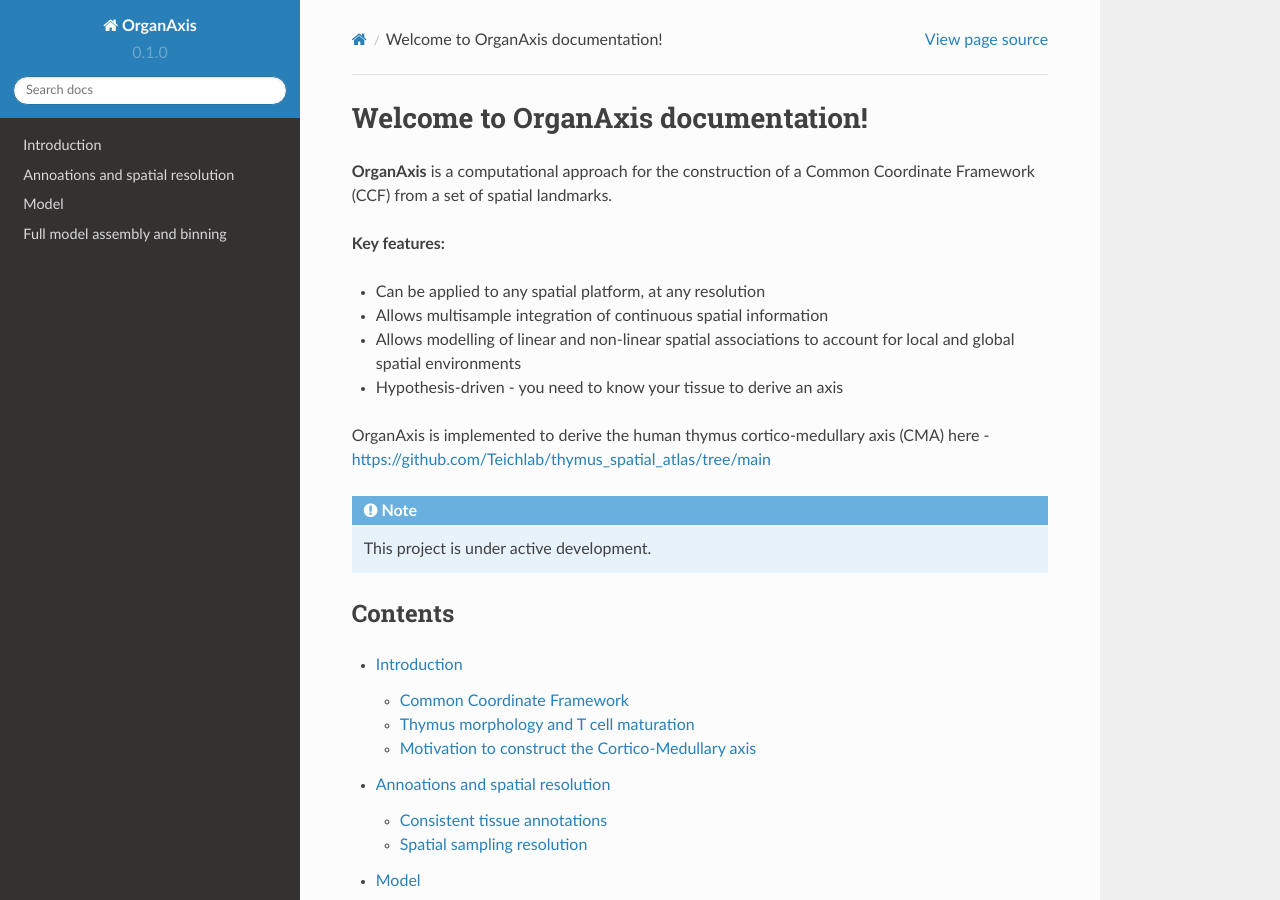
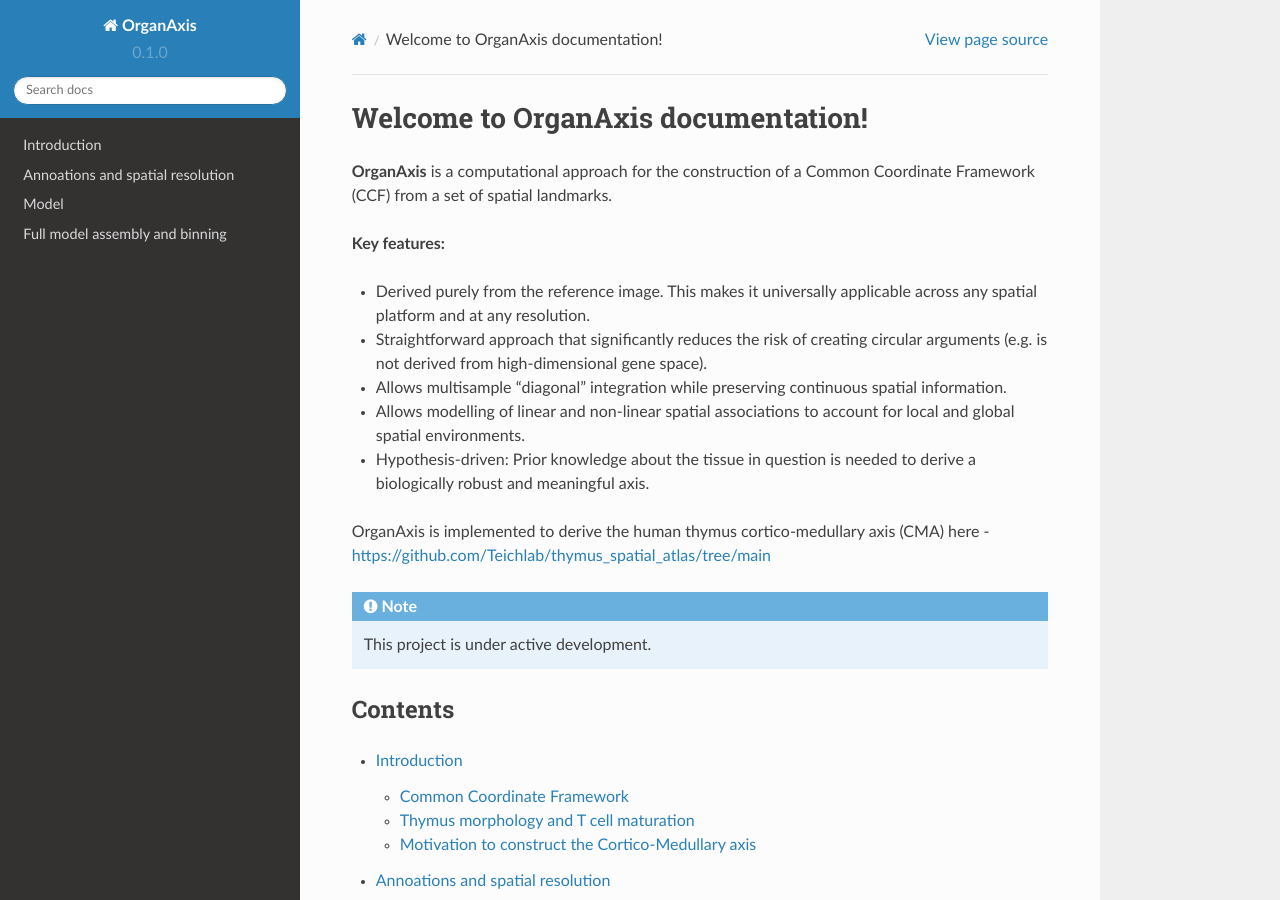
Before and after one commit to nadavyayon/organ_axis_tutorial, a Sphinx documentation site: the page built from docs/source/index.rst, in a window 1280 px wide and 900 px high. Built offline with Sphinx 7.4.7 and the Read the Docs theme 2.0.0, drawn with Linux system fonts in a browser that asks for light colours.

Commit message:
Update index.rst

```diff
--- a/docs/source/index.rst
+++ b/docs/source/index.rst
@@ -5,10 +5,12 @@ Welcome to OrganAxis documentation!
 
 **Key features:**
 
-* Can be applied to any spatial platform, at any resolution
-* Allows multisample integration of continuous spatial information
-* Allows modelling of linear and non-linear spatial associations to account for local and global spatial environments
-* Hypothesis-driven - you need to know your tissue to derive an axis
+* Derived purely from the reference image. This makes it universally applicable across any spatial platform and at any resolution.
+* Straightforward approach that significantly reduces the risk of creating circular arguments (e.g. is not derived from high-dimensional gene space).
+* Allows multisample “diagonal” integration while preserving continuous spatial information.
+* Allows modelling of linear and non-linear spatial associations to account for local and global spatial environments.
+* Hypothesis-driven: Prior knowledge about the tissue in question is needed to derive a biologically robust and meaningful axis.
+
 
 OrganAxis is implemented to derive the human thymus cortico-medullary axis (CMA) here - https://github.com/Teichlab/thymus_spatial_atlas/tree/main
 
```
